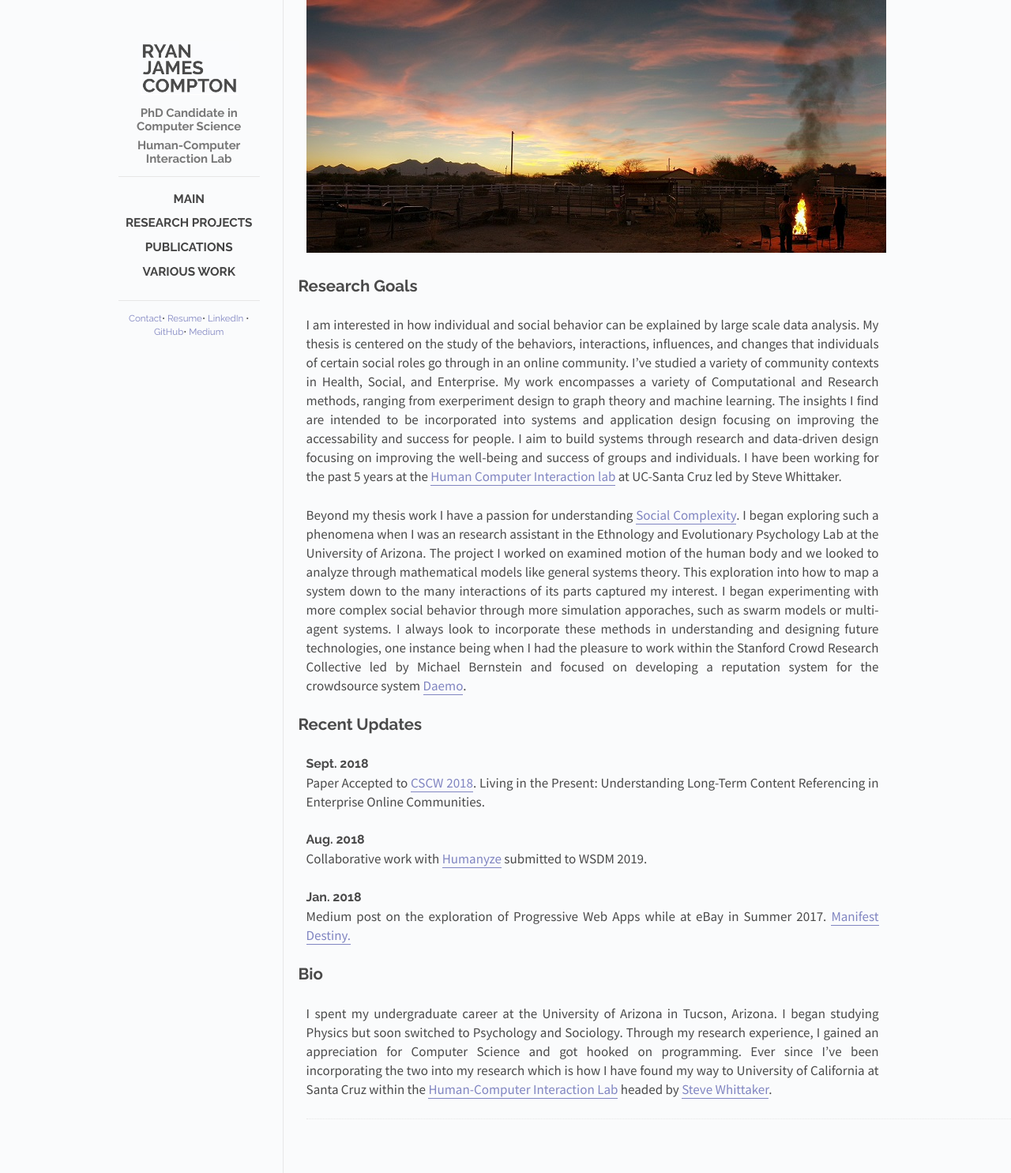
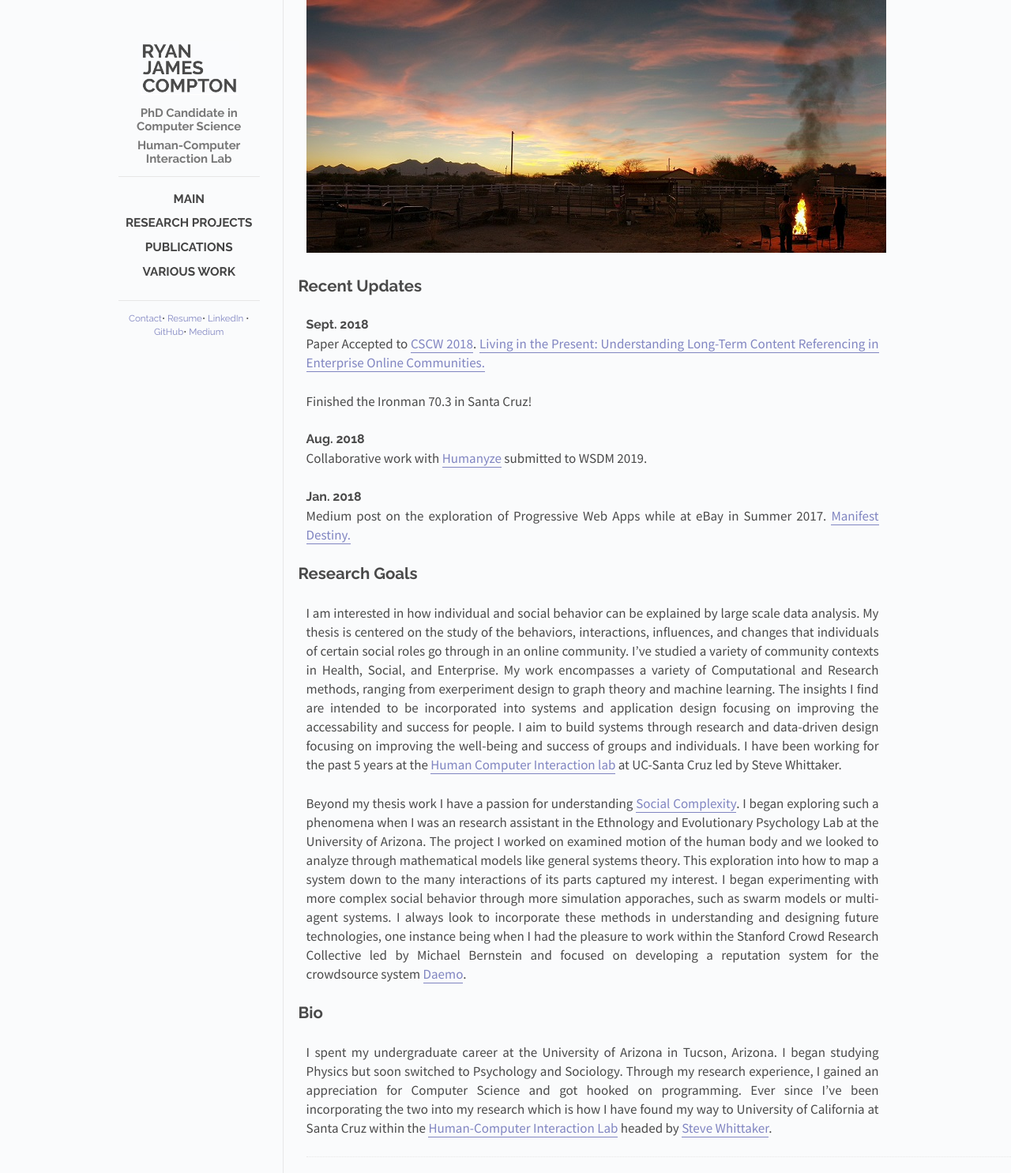
Before and after one commit to rcompt/rcompt.github.io, a Jekyll site: the page built from _posts/2018-10-03-main.md, in a window 1280 px wide. Shown: the whole page at 79% size. Built offline with Jekyll 4.4.1, drawn with Linux system fonts in a browser that asks for light colours; Markdown is read by kramdown in place of the engine named in the settings; part of the change alters nothing that is shown.

Commit message:
Update 2018-10-03-main.md

```diff
--- a/_posts/2018-10-03-main.md
+++ b/_posts/2018-10-03-main.md
@@ -5,16 +5,12 @@ cover: az_sunset.jpg
 categories: posts
 ---
 
-## Research Goals
-
-I am interested in how individual and social behavior can be explained by large scale data analysis. My thesis is centered on the study of the behaviors, interactions, influences, and changes that individuals of certain social roles go through in an online community. I've studied a variety of community contexts in Health, Social, and Enterprise. My work encompasses a variety of Computational and Research methods, ranging from exerperiment design to graph theory and machine learning. The insights I find are intended to be incorporated into systems and application design focusing on improving the accessability and success for people. I aim to build systems through research and data-driven design focusing on improving the well-being and success of groups and individuals. I have been working for the past 5 years at the [Human Computer Interaction lab](https://people.ucsc.edu/~swhittak/Steve_Whittaker_Santa_Cruz_HCI/HCI_Lab_People.html) at UC-Santa Cruz led by Steve Whittaker.
-
-Beyond my thesis work I have a passion for understanding [Social Complexity](https://en.wikipedia.org/wiki/Social_complexity). I began exploring such a phenomena when I was an research assistant in the Ethnology and Evolutionary Psychology Lab at the University of Arizona. The project I worked on examined motion of the human body and we looked to analyze through mathematical models like general systems theory. This exploration into how to map a system down to the many interactions of its parts captured my interest. I began experimenting with more complex social behavior through more simulation apporaches, such as swarm models or multi-agent systems. I always look to incorporate these methods in understanding and designing future technologies, one instance being when I had the pleasure to work within the Stanford Crowd Research Collective led by Michael Bernstein and focused on developing a reputation system for the crowdsource system [Daemo](https://www.daemo.org/home).
-
 ## Recent Updates
 
 ### Sept. 2018
-Paper Accepted to [CSCW 2018](https://cscw.acm.org/2018/index.html). Living in the Present: Understanding Long-Term Content Referencing in Enterprise Online Communities.
+Paper Accepted to [CSCW 2018](https://cscw.acm.org/2018/index.html). [Living in the Present: Understanding Long-Term Content Referencing in Enterprise Online Communities.](https://users.soe.ucsc.edu/~rcompton/Papers/cscw039-comptonA.pdf)
+
+Finished the Ironman 70.3 in Santa Cruz!
 
 ### Aug. 2018
 Collaborative work with [Humanyze](https://www.humanyze.com/) submitted to WSDM 2019.
@@ -22,6 +18,12 @@ Collaborative work with [Humanyze](https://www.humanyze.com/) submitted to WSDM
 ### Jan. 2018
 Medium post on the exploration of Progressive Web Apps while at eBay in Summer 2017. [Manifest Destiny.](https://medium.com/ebaydesign/manifest-destiny-92cdace24869)
 
+## Research Goals
+
+I am interested in how individual and social behavior can be explained by large scale data analysis. My thesis is centered on the study of the behaviors, interactions, influences, and changes that individuals of certain social roles go through in an online community. I've studied a variety of community contexts in Health, Social, and Enterprise. My work encompasses a variety of Computational and Research methods, ranging from exerperiment design to graph theory and machine learning. The insights I find are intended to be incorporated into systems and application design focusing on improving the accessability and success for people. I aim to build systems through research and data-driven design focusing on improving the well-being and success of groups and individuals. I have been working for the past 5 years at the [Human Computer Interaction lab](https://people.ucsc.edu/~swhittak/Steve_Whittaker_Santa_Cruz_HCI/HCI_Lab_People.html) at UC-Santa Cruz led by Steve Whittaker.
+
+Beyond my thesis work I have a passion for understanding [Social Complexity](https://en.wikipedia.org/wiki/Social_complexity). I began exploring such a phenomena when I was an research assistant in the Ethnology and Evolutionary Psychology Lab at the University of Arizona. The project I worked on examined motion of the human body and we looked to analyze through mathematical models like general systems theory. This exploration into how to map a system down to the many interactions of its parts captured my interest. I began experimenting with more complex social behavior through more simulation apporaches, such as swarm models or multi-agent systems. I always look to incorporate these methods in understanding and designing future technologies, one instance being when I had the pleasure to work within the Stanford Crowd Research Collective led by Michael Bernstein and focused on developing a reputation system for the crowdsource system [Daemo](https://www.daemo.org/home).
+
 ## Bio
 
 I spent my undergraduate career at the University of Arizona in Tucson, Arizona. I began studying Physics but soon switched to Psychology and Sociology. Through my research experience, I gained an appreciation for Computer Science and got hooked on programming. Ever since I've been incorporating the two into my research which is how I have found my way to University of California at Santa Cruz within the [Human-Computer Interaction Lab](https://people.ucsc.edu/~swhittak/Steve_Whittaker_Santa_Cruz_HCI/HCI_Lab_People.html) headed by [Steve Whittaker](https://people.ucsc.edu/~swhittak/Steve_Whittaker_Santa_Cruz_HCI/Steve_Whittaker.html).
```
